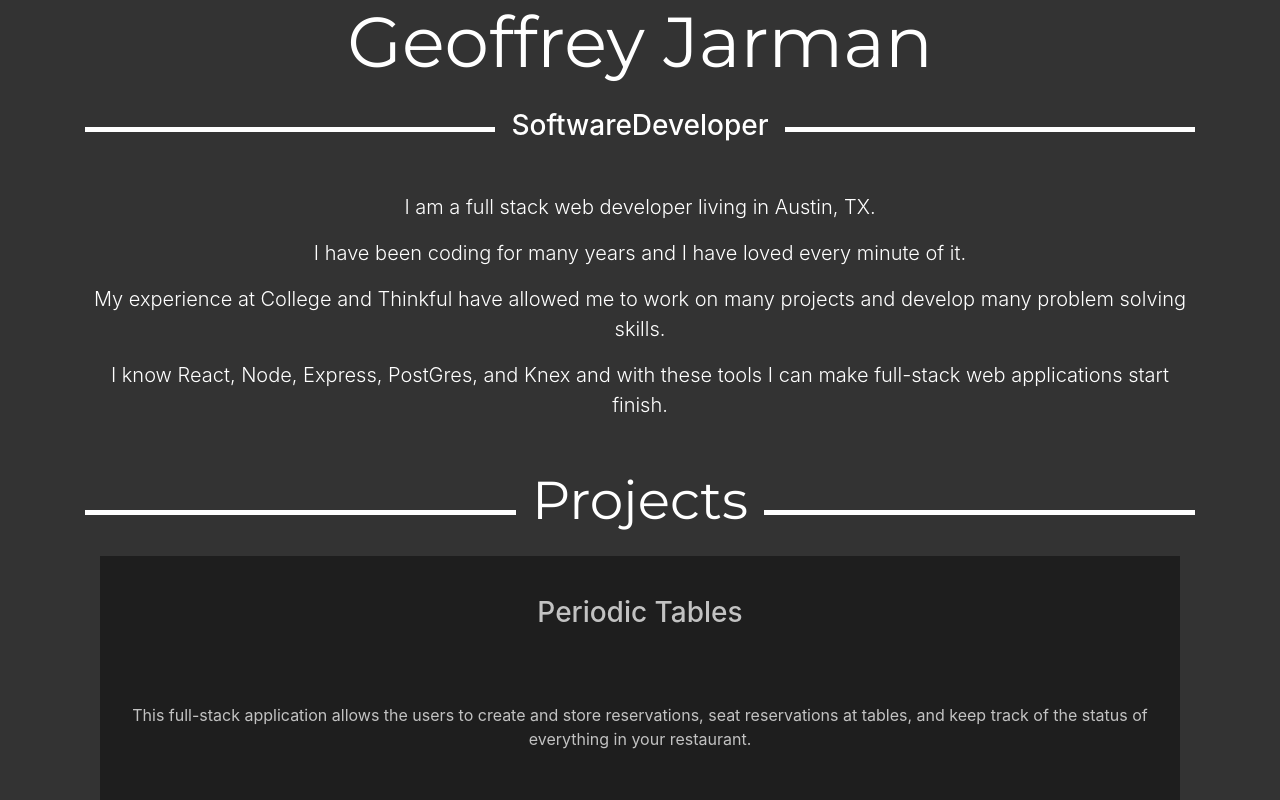
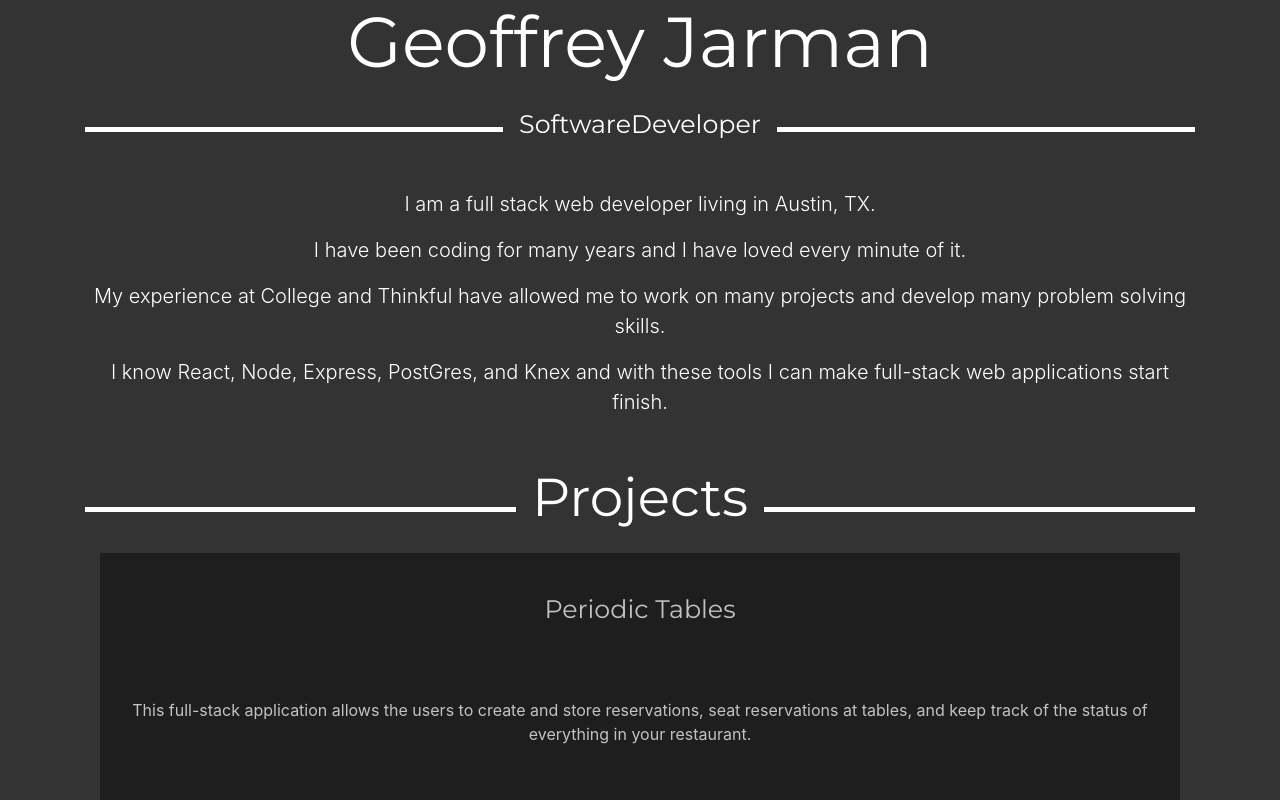
Before and after one commit to Geoffxp/portfolio, a React (Create React App) app: page / in a window 1280 px wide. Shown: the top 800 px of the page. Built offline with nearby package versions, Linux system fonts and the light colour scheme.

Commit message:
font change

```diff
--- a/src/index.css
+++ b/src/index.css
@@ -5,6 +5,10 @@ h1 {
 h2 {
     font-family: Montserrat;
     font-size: 40pt;
+}
+h3 {
+    font-family: Montserrat;
+    font-size: 19pt;
 }
 
 img {
```
